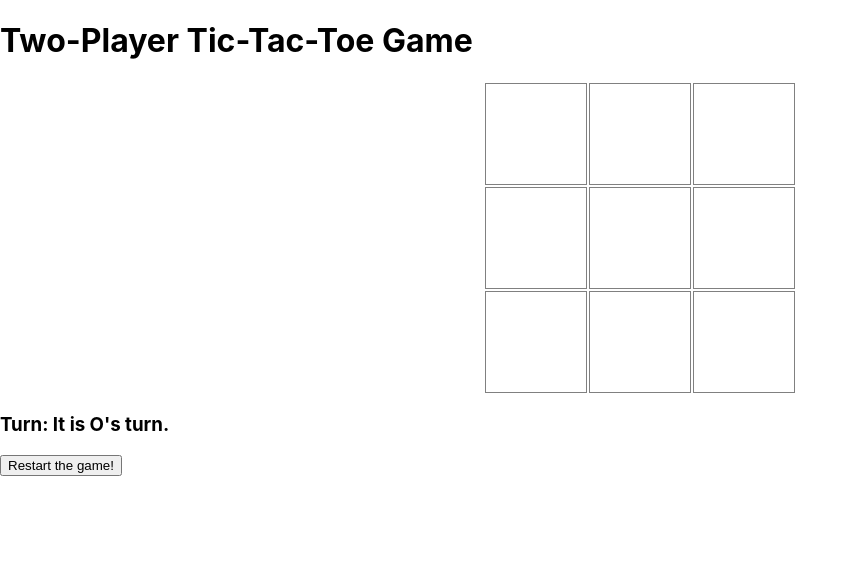
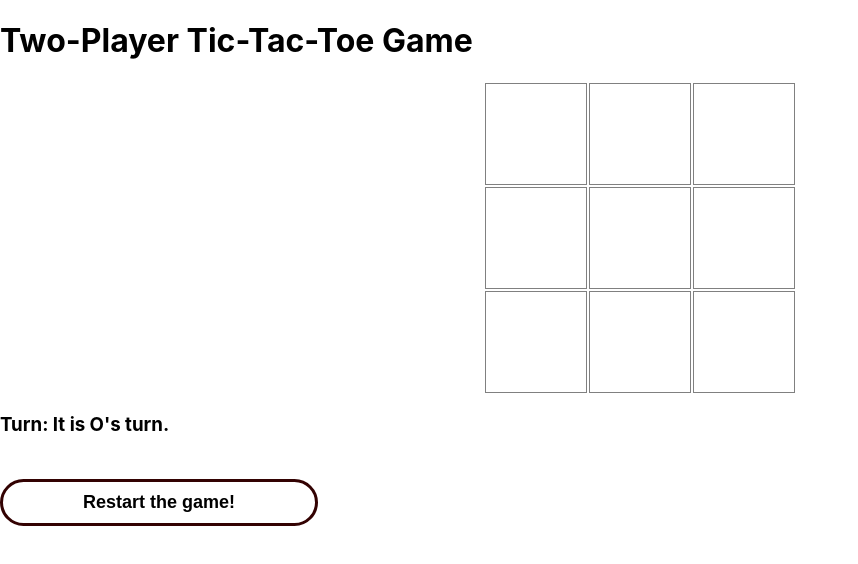
Before and after one commit to necmigunduz/react-tic-tac-toe, a React (Create React App) app: page / in a window 1280 px wide. Shown: the top 564 px of the page, without its empty margins (0-858 px from the left). Built offline with nearby package versions, Linux system fonts and the light colour scheme.

Commit message:
Shape reset game button

```diff
--- a/src/App.css
+++ b/src/App.css
@@ -24,3 +24,27 @@ svg {
   padding: 10px;
   margin: 2px;
 }
+
+/* Restart the game button */
+.reset-game {
+  margin-top: 25px;
+  display: inline-block;
+  padding: 10px 80px;
+  border: 3px solid rgb(51, 2, 2);
+  border-radius: 50px;
+  box-sizing: border-box;
+  text-decoration: none;
+  font-size: 18px;
+  font-weight: 600;
+  color: #000000;
+  text-align: center;
+  transition: all 0.5s;
+  background-color: rgb(255, 255, 255);
+}
+
+.reset-game:hover {
+  padding: 12px 83px;
+  font-size: 20px;
+  color: rgb(255, 255, 255);
+  background-color: rgb(0, 0, 0);
+}
```
